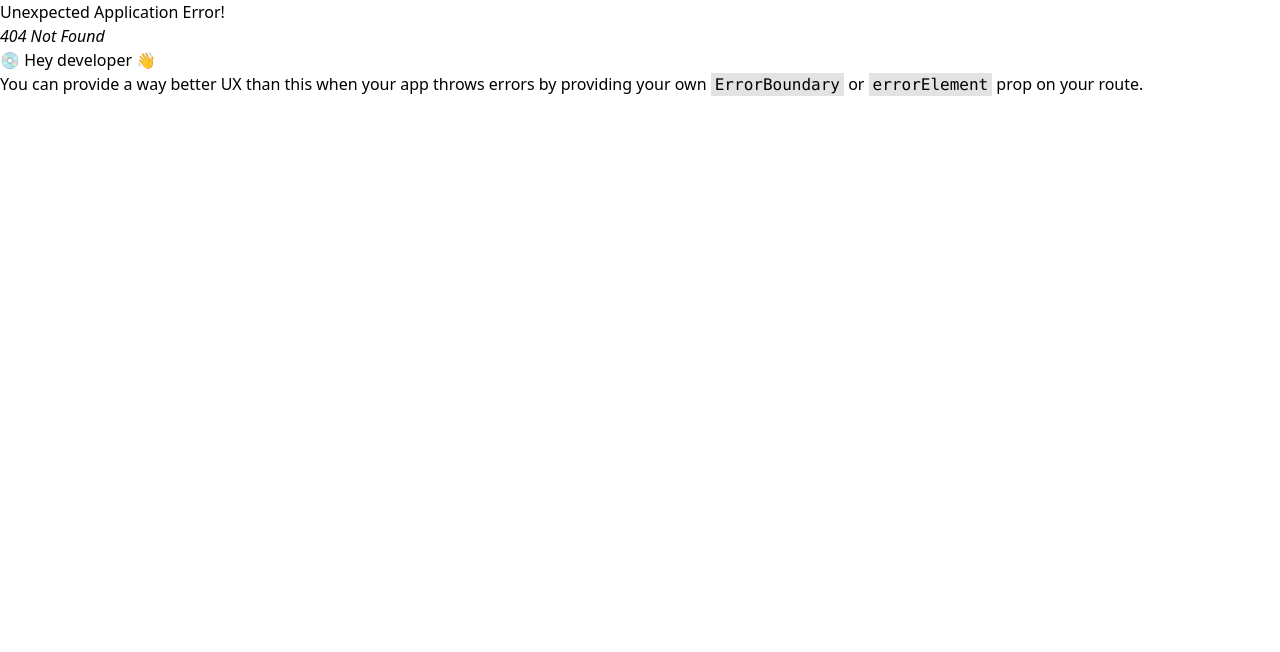
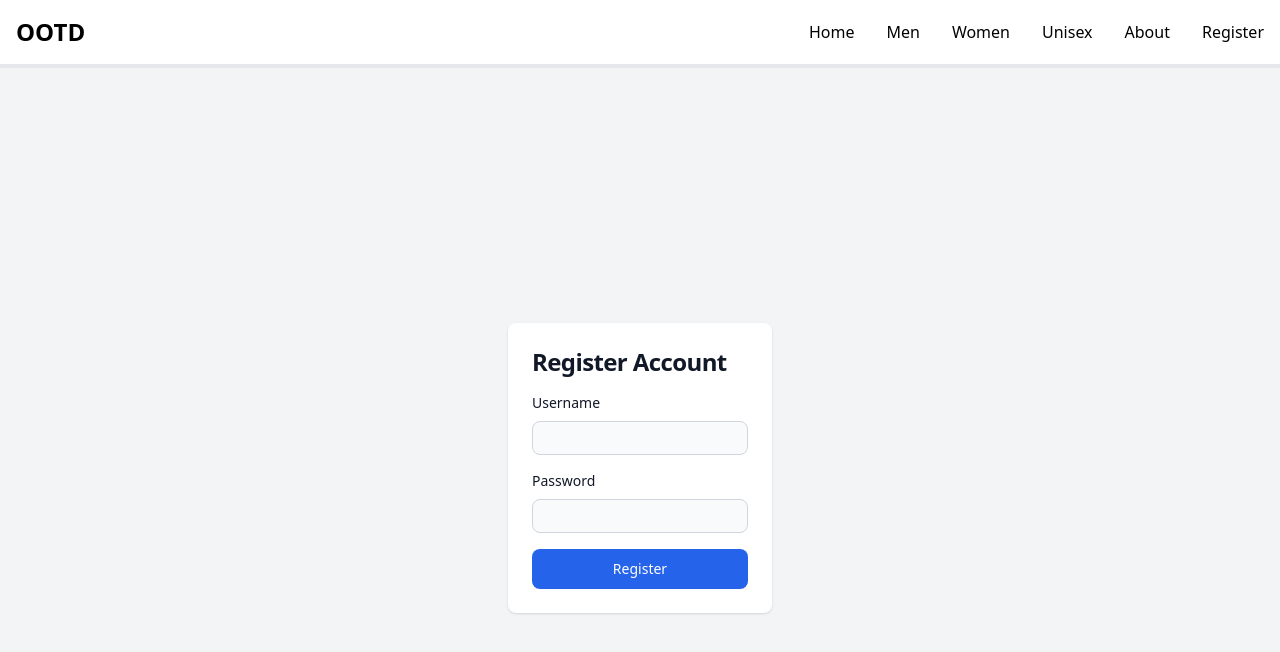
Before and after one commit to Tik1993/OOTD_frontend, a React (Vite) app: page /register in a window 1280 px wide. Before the commit this address had no page. Shown: the top 652 px of the page. Built offline with nearby package versions, Linux system fonts and the light colour scheme.

Commit message:
create register page

```diff
--- a/src/components/NavBar.jsx
+++ b/src/components/NavBar.jsx
@@ -24,6 +24,11 @@
             ))}
 
             <li>About</li>
+            <li>
+              <Link to={"/register"} className="hover:text-blue-700">
+                Register
+              </Link>
+            </li>
           </ul>
         </div>
       </nav>
--- /dev/null
+++ b/src/pages/RegisterPage.jsx
@@ -0,0 +1,49 @@
+function RegisterPage() {
+  return (
+    <div className="flex justify-center items-center min-h-screen bg-gray-100 ">
+      <div className="flex flex-col bg-white rounded-lg shadow p-6 space-y-4">
+        <h1 className="text-2xl font-bold leading-tight tracking-tight text-gray-900">
+          Register Account
+        </h1>
+        <form className="space-y-4">
+          <div>
+            <label
+              htmlFor="username"
+              className="block mb-2 text-sm font-medium text-gray-900 "
+            >
+              Username
+            </label>
+            <input
+              id="username"
+              type="text"
+              className="bg-gray-50 border border-gray-300 text-gray-900 text-sm rounded-lg focus:ring-primary-600 focus:border-primary-600 block w-full p-1.5"
+              required
+            />
+          </div>
+          <div>
+            <label
+              htmlFor="password"
+              className="block mb-2 text-sm font-medium text-gray-900 "
+            >
+              Password
+            </label>
+            <input
+              id="password"
+              type="text"
+              className="bg-gray-50 border border-gray-300 text-gray-900 text-sm rounded-lg focus:ring-primary-600 focus:border-primary-600 block w-full p-1.5"
+              required
+            />
+          </div>
+          <button
+            type="submit"
+            className="w-full text-white bg-blue-600 hover:bg-blue-700 focus:ring-4 focus:outline-none focus:ring-primary-300 font-medium rounded-lg text-sm px-5 py-2.5 text-center "
+          >
+            Register
+          </button>
+        </form>
+      </div>
+    </div>
+  );
+}
+
+export default RegisterPage;
--- a/src/routes.jsx
+++ b/src/routes.jsx
@@ -3,6 +3,7 @@
 import HomePage from "./pages/HomePage";
 import ItemsPage from "./pages/ItemsPage";
 import ItemDetailPage from "./pages/ItemDetailPage";
+import RegisterPage from "./pages/RegisterPage";
 
 const router = createBrowserRouter([
   {
@@ -17,6 +18,10 @@
           { path: ":gender/:itemId", element: <ItemDetailPage /> },
         ],
       },
+      {
+        path: "register",
+        element: <RegisterPage />,
+      },
     ],
   },
 ]);
```
